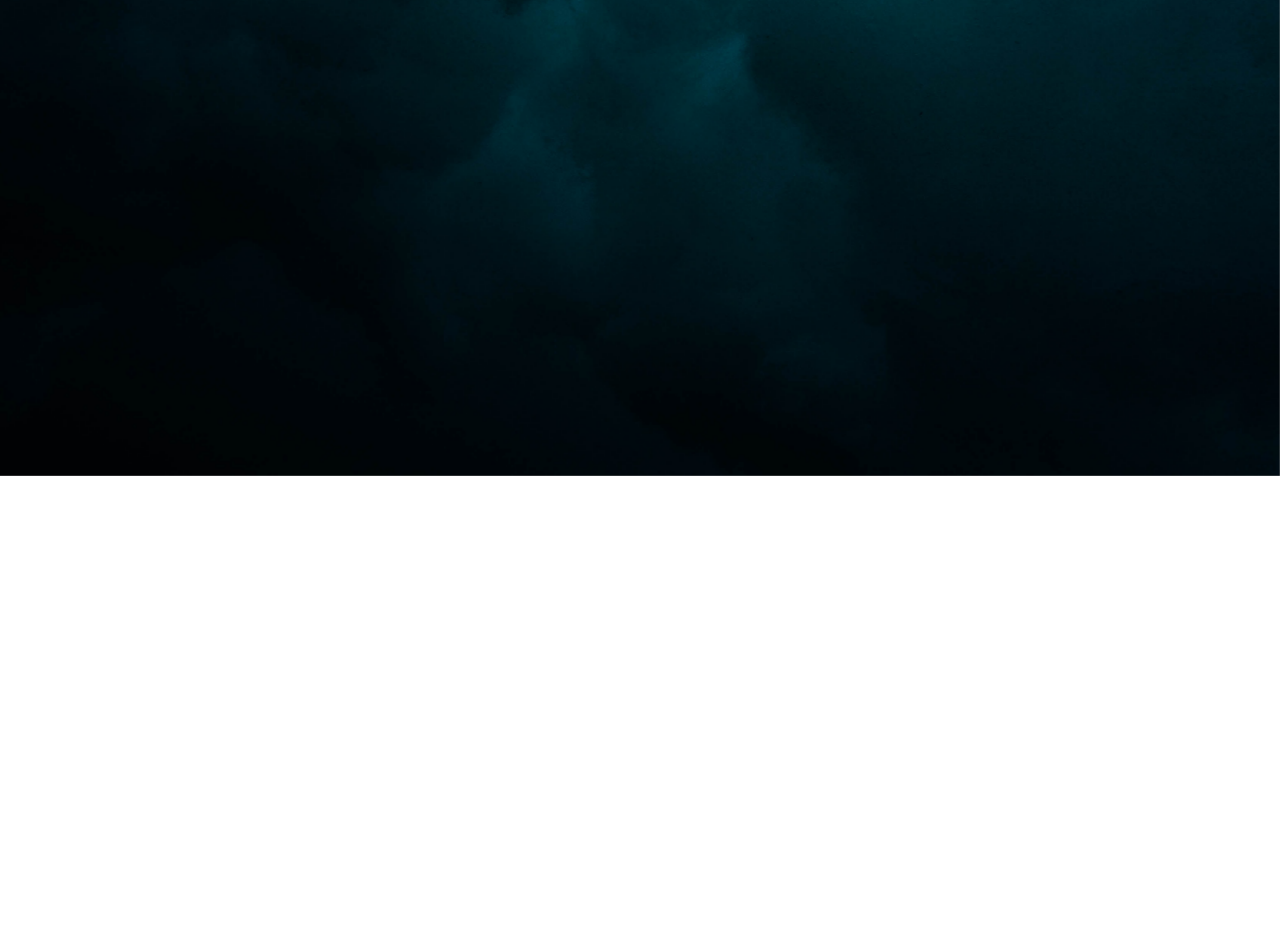
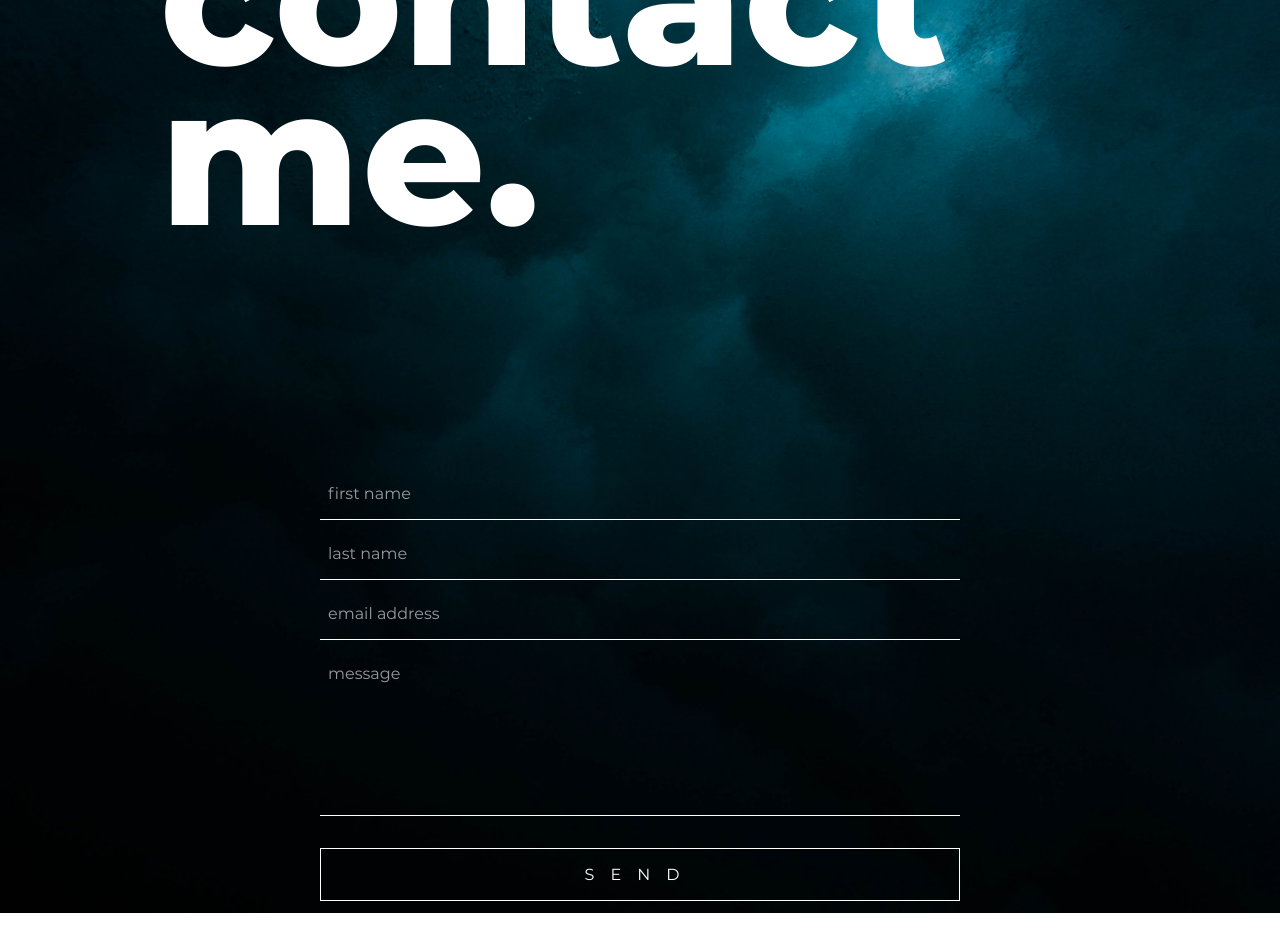
Before and after one commit to dylan-galbraith/portfolio, a React (Create React App) app: page /contact in a window 1280 px wide. Shown: the part 324-1276 px from the top of the page. Before the commit the page ends 800 px from the top, so only its background shows below. Built offline with nearby package versions, Linux system fonts and the light colour scheme.

Commit message:
Build and style contact page

```diff
--- a/src/App.js
+++ b/src/App.js
@@ -2,6 +2,7 @@ import { BrowserRouter, Route, Switch } from 'react-router-dom';
 import './App.scss';
 import NavBar from './components/NavBar';
 import About from './pages/About/About';
+import Contact from './pages/Contact/Contact';
 import Home from './pages/Home/Home';
 
 function App() {
@@ -12,6 +13,7 @@ function App() {
         <Switch>
           <Route path='/' exact component={Home} />
           <Route path='/about' component={About} />
+          <Route path='/contact' component={Contact} />
         </Switch>
       </BrowserRouter>
     </div>
--- a/src/pages/About/About.js
+++ b/src/pages/About/About.js
@@ -4,13 +4,13 @@ import heroImage from '../../assets/images/about.png'
 
 export default function About() {
   return (
-    <div className="about">
+    <main className="about">
       <div className="about__hero">
         <h1 className="about__heading">about<br/>me.</h1>
       </div>
       <img className="about__image" src={heroImage} alt="" />
       <p className="about__text">Hi! My name’s Dylan Galbraith, and I'm a full stack web developer with a caffeine addiction based out of Toronto, Ontario. As a full stack developer, I pride myself on building robust web applications with a user-friendly and intuitive interface, paired with a fast and efficient back-end. </p>
       <p className="about__text">Please feel free to take a look through my portfolio and past work, and contact me with any questions you may have!</p>
-    </div>
+    </main>
   )
 }
--- /dev/null
+++ b/src/pages/Contact/Contact.js
@@ -0,0 +1,19 @@
+import React from 'react'
+import './Contact.scss'
+
+export default function Contact() {
+  return (
+    <main className="contact">
+      <div className="contact__hero">
+        <h1 className="contact__heading">contact<br/>me.</h1>
+      </div>
+      <form className="contact__form">
+        <input className="contact__input" placeholder="first name"/>
+        <input className="contact__input" placeholder="last name"/>
+        <input className="contact__input" placeholder="email address"/>
+        <textarea className="contact__input contact__input--textarea" placeholder="message"/>
+        <button className="contact__button">SEND</button>
+      </form>
+    </main>
+  )
+}
--- /dev/null
+++ b/src/pages/Contact/Contact.scss
@@ -0,0 +1,57 @@
+.contact {
+  display: flex;
+  flex-direction: column;
+  align-items: center;
+  margin: 0 auto;
+  padding-bottom: 6rem;
+
+  &__hero {
+    display: flex;
+    width: 100vw;
+    align-items: center;
+    height: 100vh;
+  }
+
+  &__heading {
+    font-size: 12rem;
+    font-weight: 800;
+    line-height: 10rem;
+    padding-left: 10rem;
+  }
+
+  &__form {
+    display: flex;
+    flex-direction: column;
+    width: 50vw;
+  }
+
+  &__input {
+    background-color: rgb(255, 255, 255, 0);
+    border: none;
+    border-bottom: 1px solid white;
+    padding: 0.5rem 0.5rem 1rem;
+    margin-bottom: 1rem;
+    &:focus {
+      outline: none;
+    }
+
+    &--textarea {
+      resize: none;
+      height: 10rem;
+    }
+  }
+
+  &__button {
+    background-color: rgb(3, 3, 3, 0);
+    border: 1px solid white;
+    padding: 1rem;
+    letter-spacing: 1rem;
+    margin-top: 1rem;
+    &:hover {
+      background-color: white;
+      color: black;
+      cursor: pointer;
+      font-weight: bold;
+    }
+  }
+}
--- a/src/pages/Home/Home.js
+++ b/src/pages/Home/Home.js
@@ -4,10 +4,10 @@ import logo from '../../assets/images/logo.svg'
 
 export default function Home() {
   return (
-    <div className="home">
+    <main className="home">
       <img className="home__logo" src={logo} alt="" />
       {/* <h1 className="home__heading">dylan<br/>galbraith</h1>
       <p className="home__subheading">full stack web developer</p> */}
-    </div>
+    </main>
   )
 }
--- a/src/pages/Home/Home.scss
+++ b/src/pages/Home/Home.scss
@@ -2,7 +2,6 @@
   display: flex;
   flex-direction: column;
   justify-content: center;
-  // align-items: center;
   min-height: 100vh;
   padding-left: 10rem;
 
--- a/src/partials/_resets.scss
+++ b/src/partials/_resets.scss
@@ -16,5 +16,5 @@ html {
 }
 
 *::placeholder {
-  color: white;
+  color: rgb(255, 255, 255, 0.6);
 }
```
